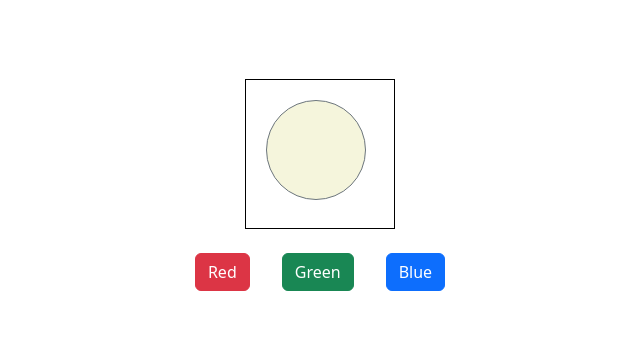
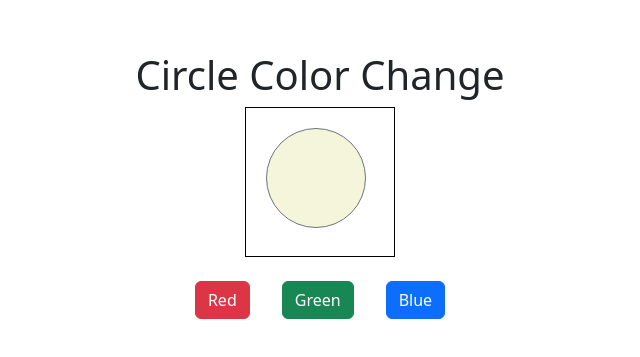
Before and after one commit to DeepaShriSG/Color-Change, a plain HTML site: page index.html in a window 1280 px wide. Shown: the part 203-560 px from the top of the page, without its empty margins (320-960 px from the left). Drawn offline with nearby package versions, Linux system fonts and the light colour scheme.

Commit message:
heading added

```diff
--- a/index.html
+++ b/index.html
@@ -13,6 +13,7 @@
 <body>
 
     <div class="d-flex flex-column justify-content-center align-items-center vh-100">
+        <h1>Circle Color Change </h1>
         <div class="square border border-black">
             <div class="circle border border-secondary"></div>
         </div>
```
